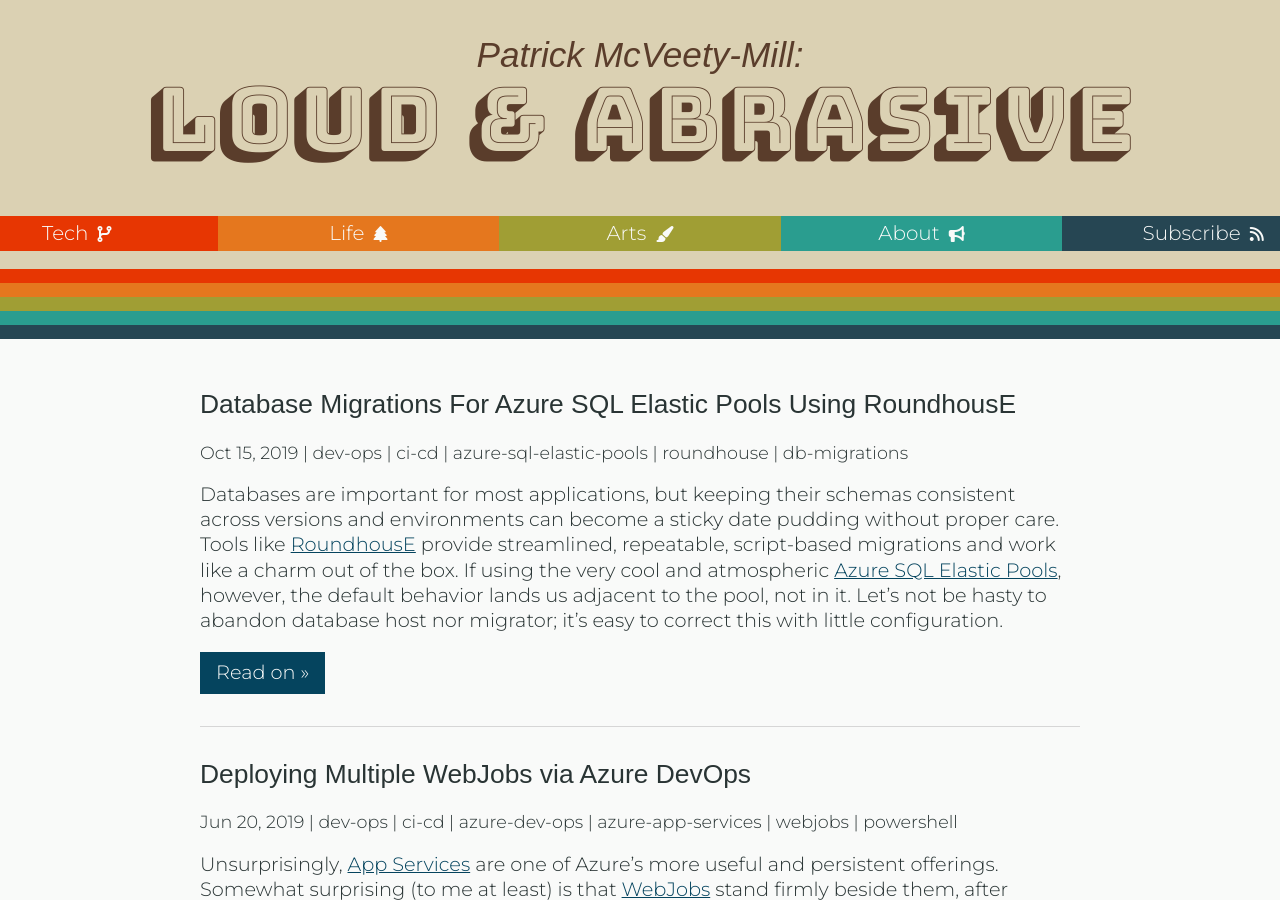
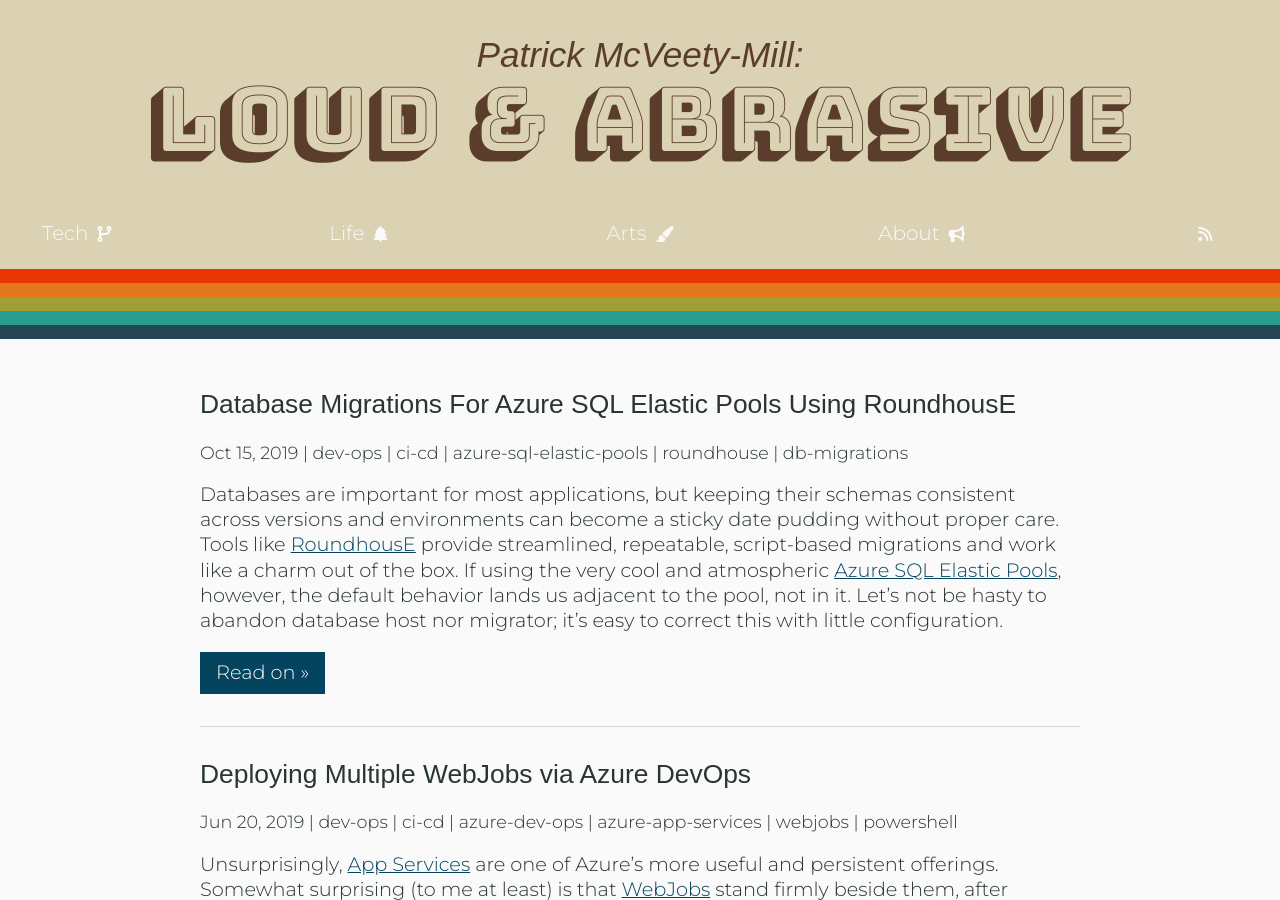
Before and after one commit to pmcvtm/pmcvtm.com, a Jekyll site: the page built from index.html, in a window 1280 px wide and 900 px high. Built offline with Jekyll 4.4.1, drawn with Linux system fonts in a browser that asks for light colours; nearby versions of some CDN libraries; some web fonts are replaced; the list of posts is cut into pages by our own code.

Commit message:
extract header contents to include

```diff
--- a/_includes/header.html
+++ b/_includes/header.html
@@ -1,42 +1,29 @@
+<span class="subtitle">Patrick McVeety-Mill:</span>
+<h1 class="title">
+  <a href="{{ "/" | relative_url }}">Loud &amp; Abrasive</a>
+</h1>
 
-<header class="site-header">
-  <a class="site-title" href="{{ "/" | relative_url }}">
-    <span>
-      <img class="top-logo" src="{{ "/assets/loudandalogo.png" | relative_url }}" />
-      <img class="side-logo" src="{{ "/assets/loudandalogo.png" | relative_url }}" />
-      <span class="site-subtitle">Patrick McVeety-Mill</span>
-      <img class="side-logo" src="{{ "/assets/loudandalogo.png" | relative_url }}" />
-    </span>
-    <h1 class="title">Loud &amp; Abrasive</span></h1>
-  </a>
+<nav>
+  <input id="nav-toggle-check" name="nav-toggle-check" type="checkbox" class="nav-toggle" />
+  <label for="nav-toggle-check" class="nav-toggle">
+    <i class="fa fa-bars"></i>
+  </label>
 
-  <nav class="site-nav">
-    <input id="nav-toggle" name="nav-toggle" type="checkbox" />
-    <label class="nav-toggle-label" for="nav-toggle">
-      <i class="menu-icon fa fa-bars"></i>
-    </label>
   <ul class="page-list">
-      <li class="page-link" style="background: #293434">
-        <a href="{{ "/" | relative_url }}">
-          </i> Home <i class="fa fa-bullhorn"></i>
-        </a>
-      </li>
     {% for path in site.header_pages %}
       {% assign page = site.pages | where: "permalink", path | first %}
       {% if page.title %}
-          <li class="page-link" style="background: {{ page.color | default:'#293434' }}">
-            <a href="{{ page.url | relative_url }}">
+        <li class="hover-{{ page.color | default:'brown' }} nav-item">
+          <a href="{{ page.url | relative_url }}" class="top-nav-link">
             {{ page.title | escape }} <i class="fa {{page.icon}}"></i>
           </a>
         </li>
       {% endif %}
     {% endfor %}
-      <li class="page-link" style="background: #293434">
-        <a href="{{ "/feed.xml" | relative_url }}">
-          Subscribe <i class="fa fa-rss"></i>
-        </a>
+    <li class="nav-item">
+      <a href="{{ "/feed.xml" | relative_url }}" class="hover-charcoal"><i class="fa fa-rss"></i></a>
     </li>
   </ul>
-
+  <hr class="stripes mobile-stripes" />
 </nav>
-</header>
+<hr class="stripes desktop-stripes" />
--- a/_layouts/home.html
+++ b/_layouts/home.html
@@ -2,37 +2,8 @@
 layout: base
 ---
 
-
 <header class="home">
-  <span class="subtitle">Patrick McVeety-Mill:</span>
-  <h1 class="title">Loud &amp; Abrasive</h1>
-
-  <nav>
-    <input id="nav-toggle-check" name="nav-toggle-check" type="checkbox" class="nav-toggle" />
-    <label for="nav-toggle-check" class="nav-toggle">
-      <i class="fa fa-bars"></i>
-    </label>
-
-    <ul class="page-list">
-      {% for path in site.header_pages %}
-        {% assign page = site.pages | where: "permalink", path | first %}
-        {% if page.title %}
-          <li class="solid-{{page.color | default:'brown'}}">
-            <a href="{{ page.url | relative_url }}">
-              {{ page.title | escape }} <i class="fa {{page.icon}}"></i>
-            </a>
-          </li>
-        {% endif %}
-      {% endfor %}
-      <li class="solid-charcoal">
-        <a href="{{ "/feed.xml" | relative_url }}">
-          Subscribe <i class="fa fa-rss"></i>
-        </a>
-      </li>
-    </ul>
-    <hr class="mobile-stripes" />
-  </nav>
-  <hr class="desktop-stripes" />
+  {% include header.html %}
 </header>
 
 <main class="site-content" aria-label="Content">
```
Also changed, not shown: _layouts/default.html (+1 -23 lines). Lines whose indentation alone changed are shown as unchanged.
